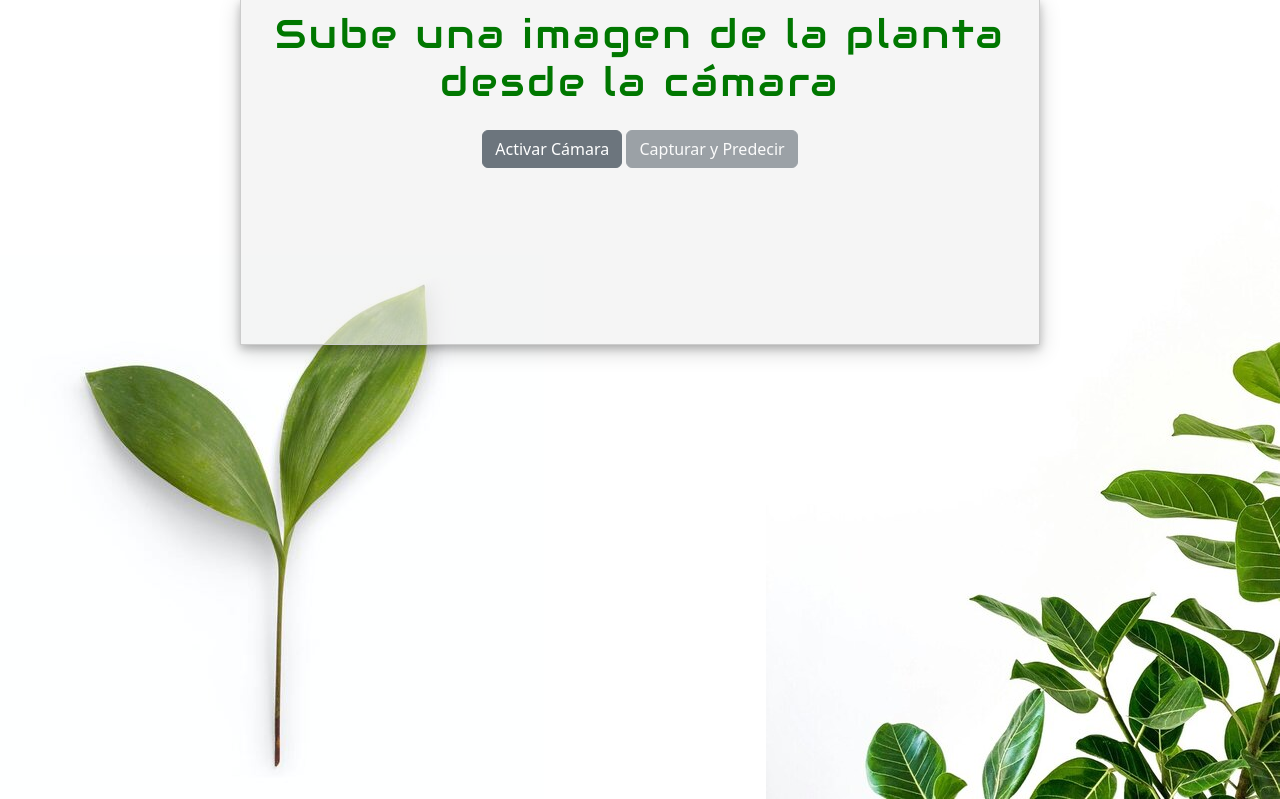
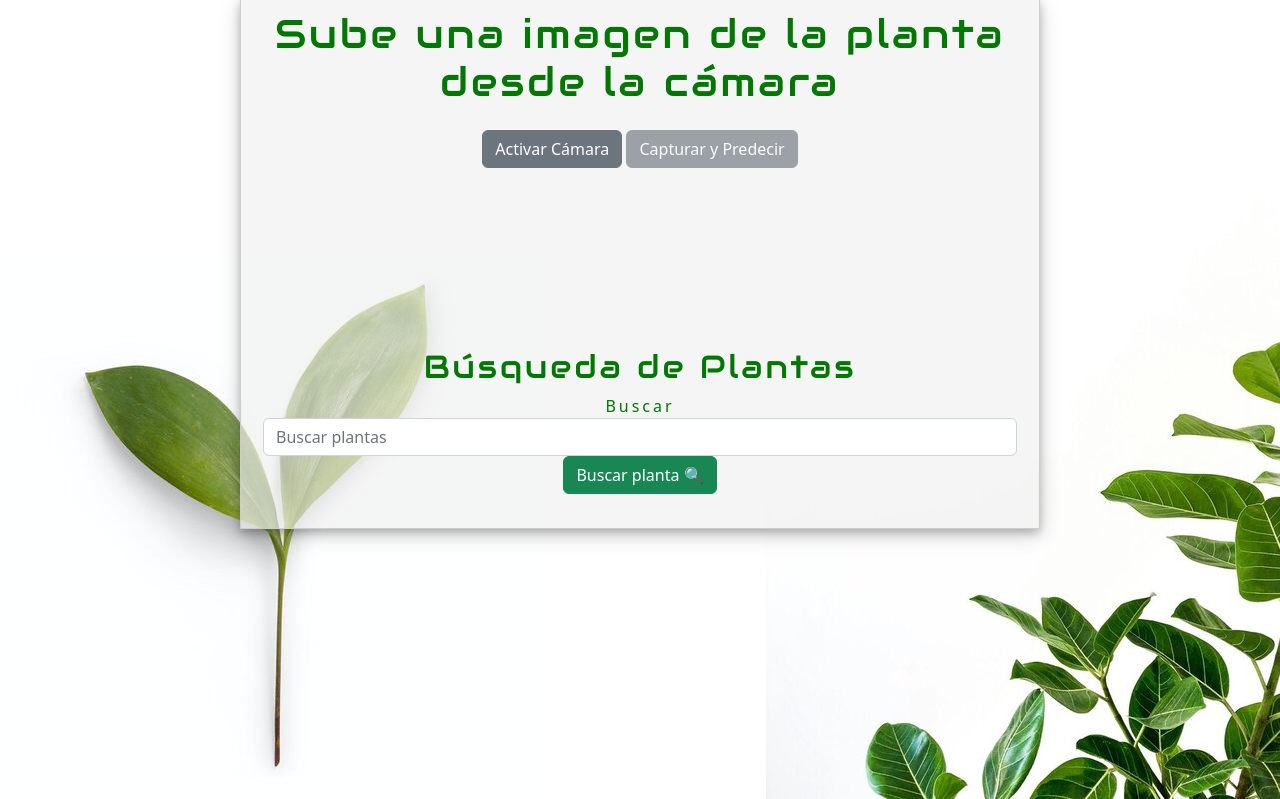
Before and after one commit to Psycho-afk/DeepLeaves, a Flask app: page /camara in a window 1280 px wide. Shown: the part 107-906 px from the top of the page. Run offline with Flask 3, Linux system fonts and the light colour scheme; some libraries are stand-ins or nearby versions.

Commit message:
search bar included in template

```diff
--- a/app/templates/camara.html
+++ b/app/templates/camara.html
@@ -33,6 +33,18 @@
                 <div id="results-camara" ></div>
             </div>
 
+            <!-- Barra de busqueda para las plantas -->
+            <div class="container mt-4">
+                <h2 class="font-effect-cam">Búsqueda de Plantas</h2>
+                <form action="{{ url_for('infoPl') }}" method="GET" class="form-inline mb-4">
+                    <div class="form-group">
+                        <label for="searchInput" class="sr-only font-effect-cam">Buscar</label>
+                        <input type="text" class="form-control mr-2" id="searchInput" name="q" placeholder="Buscar plantas">
+                    </div>
+                    <button type="submit" class="btn btn-success">Buscar planta 🔍</button>
+                </form>
+            </div>
+
         </div>
 
 
```
